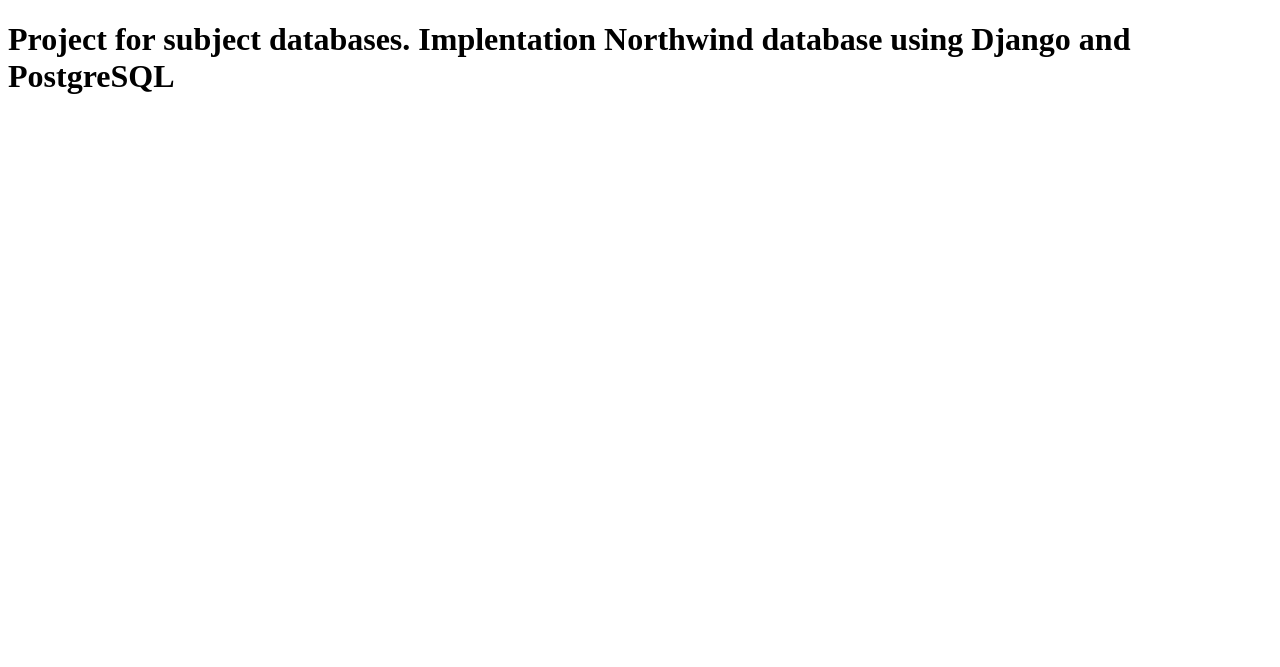
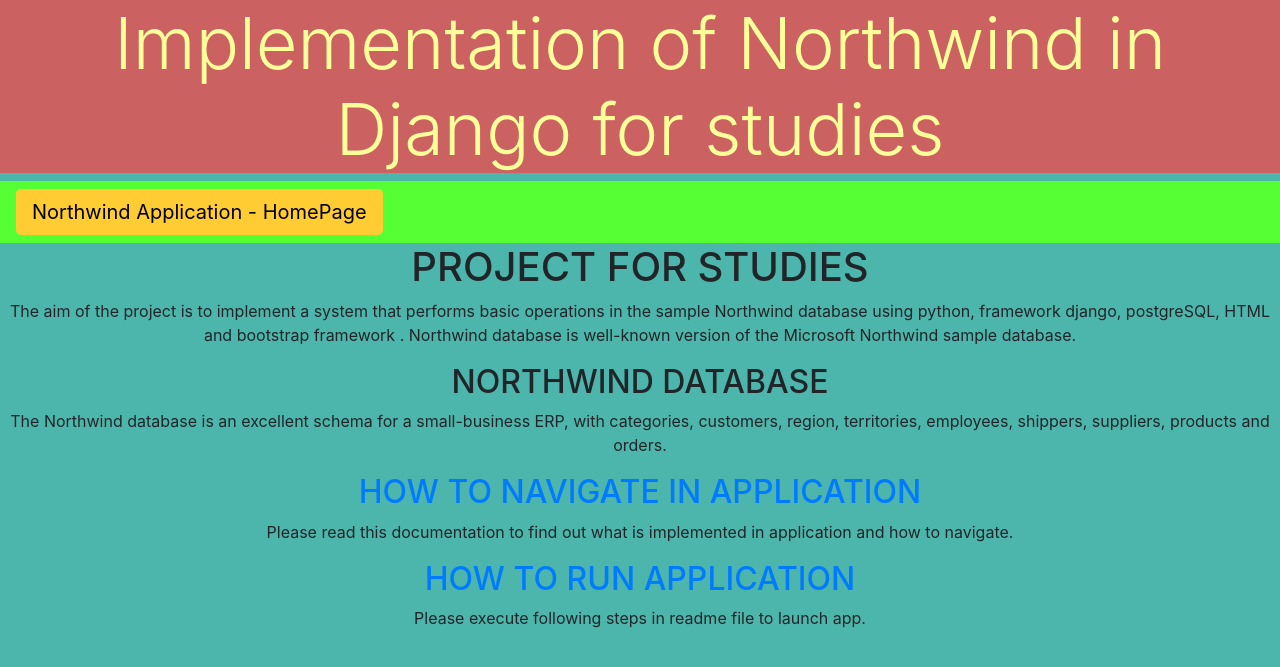
Before and after one commit to AGH-Studies-BD-Northwind-Project/BazyDanych-Projekt, a Django app: page /about in a window 1280 px wide. Shown: the top 667 px of the page. Run offline with Django 4.2, Linux system fonts and the light colour scheme; some libraries are stand-ins or nearby versions.

Commit message:
Adjusting AboutPage

```diff
--- a/northwind/templates/northwind/product_detail.html
+++ b/northwind/templates/northwind/product_detail.html
@@ -9,7 +9,7 @@
 </head>
 <body style="background-color:#4DB6AC;">
 <nav class="navbar navbar-light" style="background-color:#55FF33;">
-    <a href="{% url 'home' %}" class="navbar-brand" style="background-color:#FFCC33;color:#000000;border-width:10px;border-color:#FFCC33;border-style:solid;border-spacing:30px;border-radius: 5px;">Northwind App</a>
+    <a href="{% url 'home' %}" class="navbar-brand" style="background-color:#FFCC33;color:#000000;border-width:10px;border-color:#FFCC33;border-style:solid;border-spacing:30px;border-radius: 5px;">HomePage</a>
     <a href="{% url 'products' %}" class="navbar-link btn-lg" style="background-color:#FFCC33;color:#000000;">Return to Products</a>
 </nav>
 <br>
--- a/northwind/templates/northwind/product_list.html
+++ b/northwind/templates/northwind/product_list.html
@@ -9,7 +9,7 @@
 </head>
 <body style="background-color:#4DB6AC;">
 <nav class="navbar navbar-light" style="background-color:#55FF33;">
-    <a href="{% url 'home' %}" class="navbar-brand" style="background-color:#FFCC33;color:#000000;border-width:10px;border-color:#FFCC33;border-style:solid;border-spacing:30px;border-radius: 5px;">Northwind App</a>
+    <a href="{% url 'home' %}" class="navbar-brand" style="background-color:#FFCC33;color:#000000;border-width:10px;border-color:#FFCC33;border-style:solid;border-spacing:30px;border-radius: 5px;">HomePage</a>
     <a href="{% url 'upload-product' %}" class="navbar-link btn-lg" style="background-color:#FFCC33;color:#000000;">Add Products</a>
 </nav>
 <br>
--- a/northwind/templates/northwind/product_upload_form.html
+++ b/northwind/templates/northwind/product_upload_form.html
@@ -9,7 +9,7 @@
 </head>
 <body style="background-color:#4DB6AC;">
 <nav class="navbar navbar-light" style="background-color:#55FF33;">
-    <a href="{% url 'home' %}" class="navbar-brand" style="background-color:#FFCC33;color:#000000;border-width:10px;border-color:#FFCC33;border-style:solid;border-spacing:30px;border-radius: 5px;">Northwind App</a>
+    <a href="{% url 'home' %}" class="navbar-brand" style="background-color:#FFCC33;color:#000000;border-width:10px;border-color:#FFCC33;border-style:solid;border-spacing:30px;border-radius: 5px;">HomePage</a>
     <a href="{% url 'products' %}" class="navbar-link btn-lg" style="background-color:#FFCC33;color:#000000;">Return to Products</a>
 </nav>
 <br>
--- a/website/templates/website/about.html
+++ b/website/templates/website/about.html
@@ -1,10 +1,30 @@
 <!DOCTYPE html>
+{% load static %}
 <html lang="en">
 <head>
     <meta charset="UTF-8">
-    <title>About page</title>
+    <title>About Page - Northwind</title>
+    <link rel="stylesheet" href="https://stackpath.bootstrapcdn.com/bootstrap/4.3.1/css/bootstrap.min.css"
+integrity="sha384-ggOyR0iXCbMQv3Xipma34MD+dH/1fQ784/j6cY/iJTQUOhcWr7x9JvoRxT2MZw1T" crossorigin="anonymous">
 </head>
-<body>
-<h1>Project for subject databases. Implentation Northwind database using Django and PostgreSQL</h1>
+<center>
+<h1 class="display-3" style="background-color:#cb6161;color:#FFFF99;">Implementation of Northwind in Django for studies</h1>
+<body style="background-color:#4DB6AC;">
+<nav class="navbar navbar-light" style="background-color:#55FF33;">
+    <a href="{% url 'home' %}" class = 'navbar-link btn-lg' style="background-color:#FFCC33;color:#000000;">Northwind Application - HomePage</a>
+</nav>
+<h1 class="text-uppercase" class="text-center">Project for studies</h1>
+<p class="text-center">The aim of the project is to implement a system that performs basic operations
+in the sample Northwind database using python, framework django, postgreSQL, HTML and bootstrap framework .
+Northwind database is well-known version of the Microsoft Northwind sample database.</p>
+<h2 class="text-uppercase" class="text-center">Northwind database</h2>
+<p class="text-center">The Northwind database is an excellent schema for a
+small-business ERP, with categories, customers, region, territories,
+employees, shippers, suppliers, products and orders.</p>
+<h2 class="text-uppercase" class="text-center"><a href="https://github.com/AGH-Studies-BD-Northwind-Project/BazyDanych-Projekt/wiki">How to navigate in application</a></h2>
+<p class="text-center">Please read this documentation to find out what is implemented in application and how to navigate.</p>
+<h2 class="text-uppercase" class="text-center"><a href="https://github.com/AGH-Studies-BD-Northwind-Project/BazyDanych-Projekt#readme">How to run application</a></h2>
+<p class="text-center">Please execute following steps in readme file to launch app.</p>
 </body>
+</center>
 </html>
```
Also changed, not shown: README.md.
